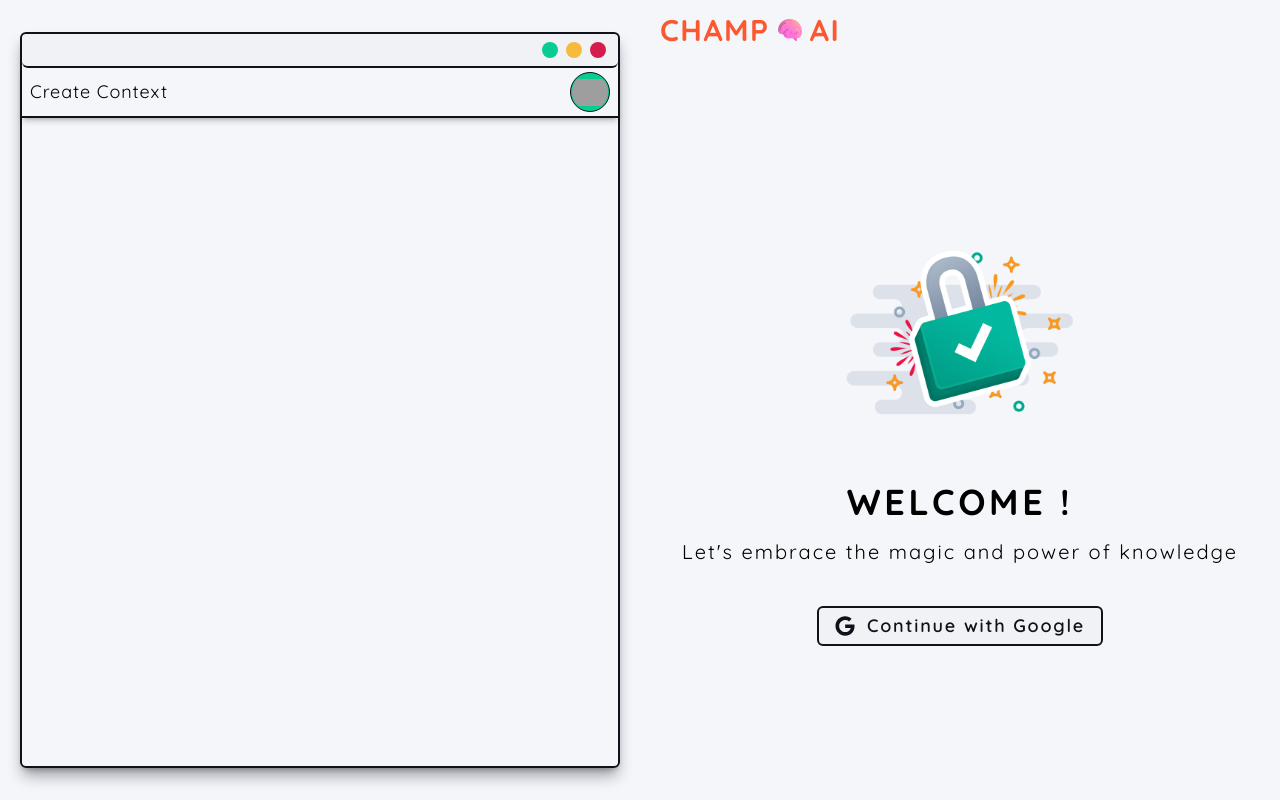
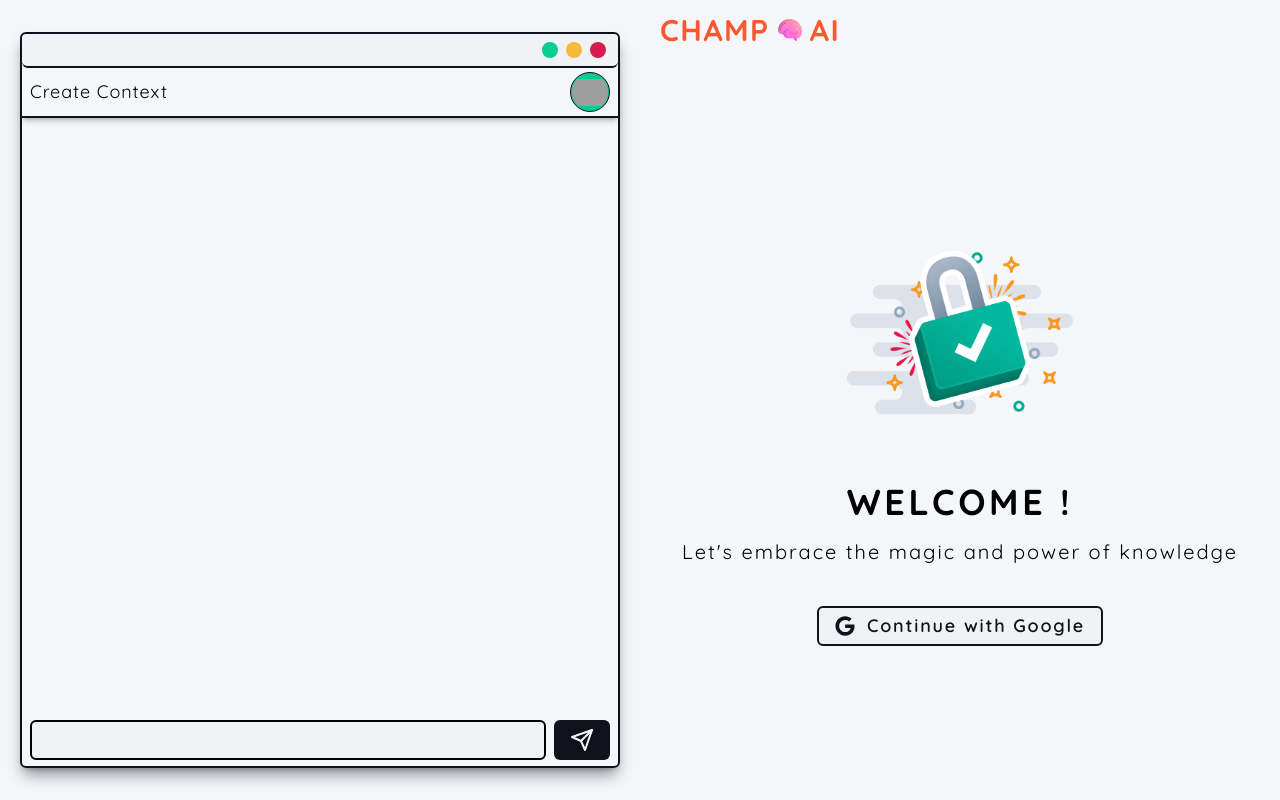
Before and after one commit to Ankan002/champ-ai-web, a Next.js app: page /login in a window 1280 px wide. Built offline with nearby package versions, Linux system fonts and the light colour scheme; grey boxes are pictures that could not be loaded.

Commit message:
feat: :sparkles: add message typing animation

```diff
--- a/components/login/hero-animation-navbar/hero-animation-navbar.tsx
+++ b/components/login/hero-animation-navbar/hero-animation-navbar.tsx
@@ -6,7 +6,7 @@
             <p className="font-quicksand text-lg tracking-wider">
                 Create Context
             </p>
-            <Image src={"https://api.dicebear.com/6.x/micah/png?seed=ankanbhattacharya89"} alt="" width={40} height={40} className="w-10 h-10 object-contain bg-primary-green border border-primary-dark rounded-full p-[1px]" />
+            <Image src="https://api.dicebear.com/6.x/micah/png?seed=ankanbhattacharya89" alt="" width={40} height={40} className="w-10 h-10 object-contain bg-primary-green border border-primary-dark rounded-full p-[1px]" />
         </div>
     );
 };
--- a/components/login/login-hero-animation/login-hero-animation.tsx
+++ b/components/login/login-hero-animation/login-hero-animation.tsx
@@ -1,7 +1,41 @@
+"use client";
+
+import { Button, Input } from "@/components/ui";
 import { MacAnimationBtn } from "../elements";
 import { HeroAnimationNavbar } from "../hero-animation-navbar";
+import { useEffect, useState, useRef } from "react";
+import { typingMessage } from "@/constants/login-hero-messages";
+import { sleep } from "@/utils";
+import { Send } from "lucide-react";
 
 const LoginHeroAnimation = () => {
+	const [typedMessage, setTypedMessage] = useState<string>("");
+	const isMounted = useRef<boolean>(false);
+
+	const showTypingMessage = async () => {
+		let currentPos = 0;
+
+		// ! This method misses 2nd character so leave a space to render it properly.
+		while (currentPos <= typingMessage.length) {
+			if (currentPos < typingMessage.length) {
+				setTypedMessage(
+					(prev) => `${prev}${typingMessage.charAt(currentPos)}`
+				);
+			} else {
+				setTypedMessage("");
+			}
+			currentPos++;
+			await sleep(100);
+		}
+	};
+
+	useEffect(() => {
+		if (isMounted.current) return;
+
+		isMounted.current = true;
+		showTypingMessage();
+	}, []);
+
 	return (
 		<div className="flex-1 w-full h-96 flex flex-col border-2 rounded-md border-primary-dark shadow-lg shadow-primary-dark/40">
 			<div className="flex justify-end px-2 py-2 border-b-2 bg-secondary-light rounded-md border-b-primary-dark">
@@ -12,9 +46,23 @@
 
 			<HeroAnimationNavbar />
 
-            <div className="flex-1">
-
-            </div>
+			<div className="flex-1 flex flex-col">
+				<div className="flex-grow overflow-y-scroll"></div>
+				<div className="flex px-2 py-1.5">
+					<input
+						className="bg-secondary-light border-2 border-black flex-grow focus:outline-none text-lg font-quicksand px-2 py-1 rounded-md tracking-wider mr-1"
+						aria-label="message"
+						disabled={true}
+						value={typedMessage}
+					/>
+					<Button
+						className="ml-1 bg-primary-dark hover:bg-primary-dark text-primary-light hover:cursor-default"
+						aria-label="send message"
+					>
+						<Send />
+					</Button>
+				</div>
+			</div>
 		</div>
 	);
 };
--- a/components/ui/index.ts
+++ b/components/ui/index.ts
@@ -1 +1,2 @@
 export * from "./button";
+export * from "./input";
--- /dev/null
+++ b/components/ui/input.tsx
@@ -0,0 +1,25 @@
+import * as React from "react"
+
+import { cn } from "@/lib/utils"
+
+export interface InputProps
+  extends React.InputHTMLAttributes<HTMLInputElement> {}
+
+const Input = React.forwardRef<HTMLInputElement, InputProps>(
+  ({ className, type, ...props }, ref) => {
+    return (
+      <input
+        type={type}
+        className={cn(
+          "flex h-10 w-full rounded-md border border-slate-200 border-slate-200 bg-white px-3 py-2 text-sm ring-offset-white file:border-0 file:bg-transparent file:text-sm file:font-medium placeholder:text-slate-500 focus-visible:outline-none focus-visible:ring-2 focus-visible:ring-slate-400 focus-visible:ring-offset-2 disabled:cursor-not-allowed disabled:opacity-50 dark:border-slate-800 dark:border-slate-800 dark:bg-slate-950 dark:ring-offset-slate-950 dark:placeholder:text-slate-400 dark:focus-visible:ring-slate-800",
+          className
+        )}
+        ref={ref}
+        {...props}
+      />
+    )
+  }
+)
+Input.displayName = "Input"
+
+export { Input }
--- /dev/null
+++ b/constants/login-hero-messages.ts
@@ -0,0 +1,17 @@
+export const messages = [
+	{
+		id: 0,
+		text: "Thermo Dynamics in 100 words.",
+		sender: "user",
+		senderImage:
+			"https://api.dicebear.com/6.x/micah/png?seed=ankanbhattacharya89",
+	},
+	{
+		id: 1,
+		text: "Thermodynamics is the study of energy and its transformations in physical systems. It is governed by fundamental principles that describe the behavior of heat, work, and energy flow. These principles include the conservation of energy, the concept of entropy, and the laws of thermodynamics. The first law states that energy cannot be created or destroyed, only transferred or transformed. The second law introduces the concept of entropy, which tends to increase in isolated systems over time, leading to the directionality of processes. The third law states that as temperature approaches absolute zero, the entropy of a pure crystalline substance becomes zero. Thermodynamics provides a framework to understand and predict the behavior of energy in various systems, from engines and refrigerators to chemical reactions and celestial bodies.",
+		sender: "AI",
+		senderImage: "https://api.dicebear.com/6.x/bottts/png?seed=bot",
+	},
+];
+
+export const typingMessage = "T hermo Dynamics in 100 words."
--- a/utils/index.ts
+++ b/utils/index.ts
@@ -1 +1,2 @@
 export * from "./get-query-client";
+export * from "./sleep";
--- /dev/null
+++ b/utils/sleep/index.ts
@@ -0,0 +1 @@
+export * from "./sleep";
--- /dev/null
+++ b/utils/sleep/sleep.ts
@@ -0,0 +1,5 @@
+export const sleep = (ms: number) => {
+	return new Promise((resolve) => {
+		setTimeout(resolve, ms);
+	});
+};
```
